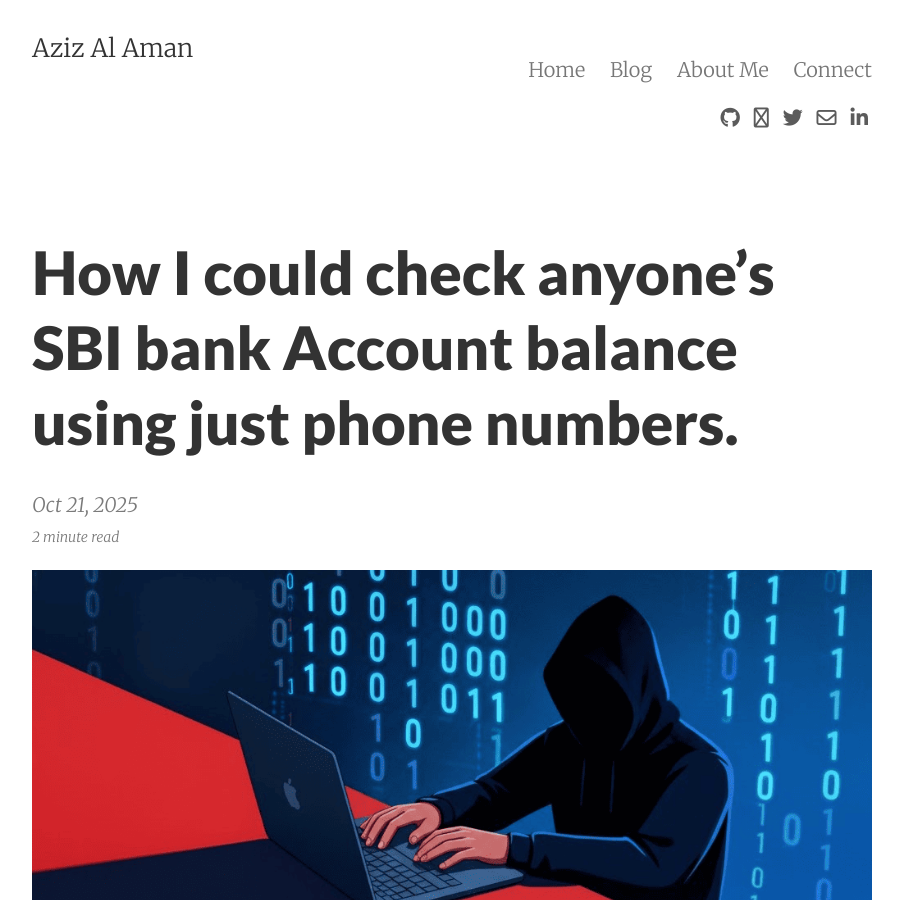
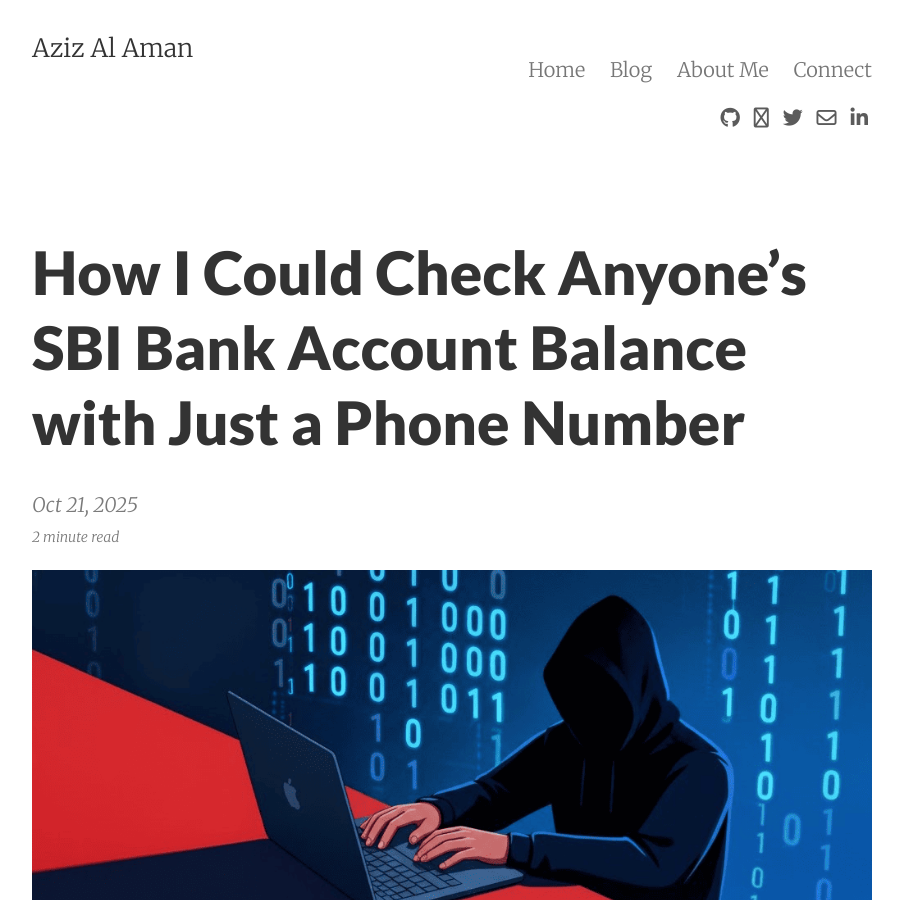
Before and after one commit to nxtexploit/blog, a Jekyll site: the page built from _posts/2025-10-21-how-i-could-check-anyones-SBI-bank-account-balance-with-just-a-phone-number.md, in a window 1280 px wide and 900 px high. Shown: the whole window, without its empty margins (188-1091 px from the left). Built offline with Jekyll 4.4.1, drawn with Linux system fonts in a browser that asks for light colours; nearby versions of some CDN libraries; comment, search, counter and statistics services are not loaded.

Commit message:
Update and rename 2025-10-21-How-I-could-check-anyones-SBI-bank-Account-balance-using-just-phone-numbers.md to 2025-10-21-how-i-could-check-anyones-SBI-bank-account-balance-with-just-a-phone-number.md

```diff
--- a/_posts/2025-10-21-How-I-could-check-anyones-SBI-bank-Account-balance-using-just-phone-numbers.md
+++ b/_posts/2025-10-21-how-i-could-check-anyones-SBI-bank-account-balance-with-just-a-phone-number.md
@@ -1,6 +1,6 @@
 ---
 layout: post
-title: How I could check anyone’s SBI bank Account balance using just phone numbers.
+title: How I Could Check Anyone’s SBI Bank Account Balance with Just a Phone Number
 date: 2025-10-21
 summary: A parameter-tampering IDOR in a demat portal’s Get Balance workflow allowed unauthorized retrieval of account type and live Account balance by swapping the AccountNo value.
 categories: VDP
```
